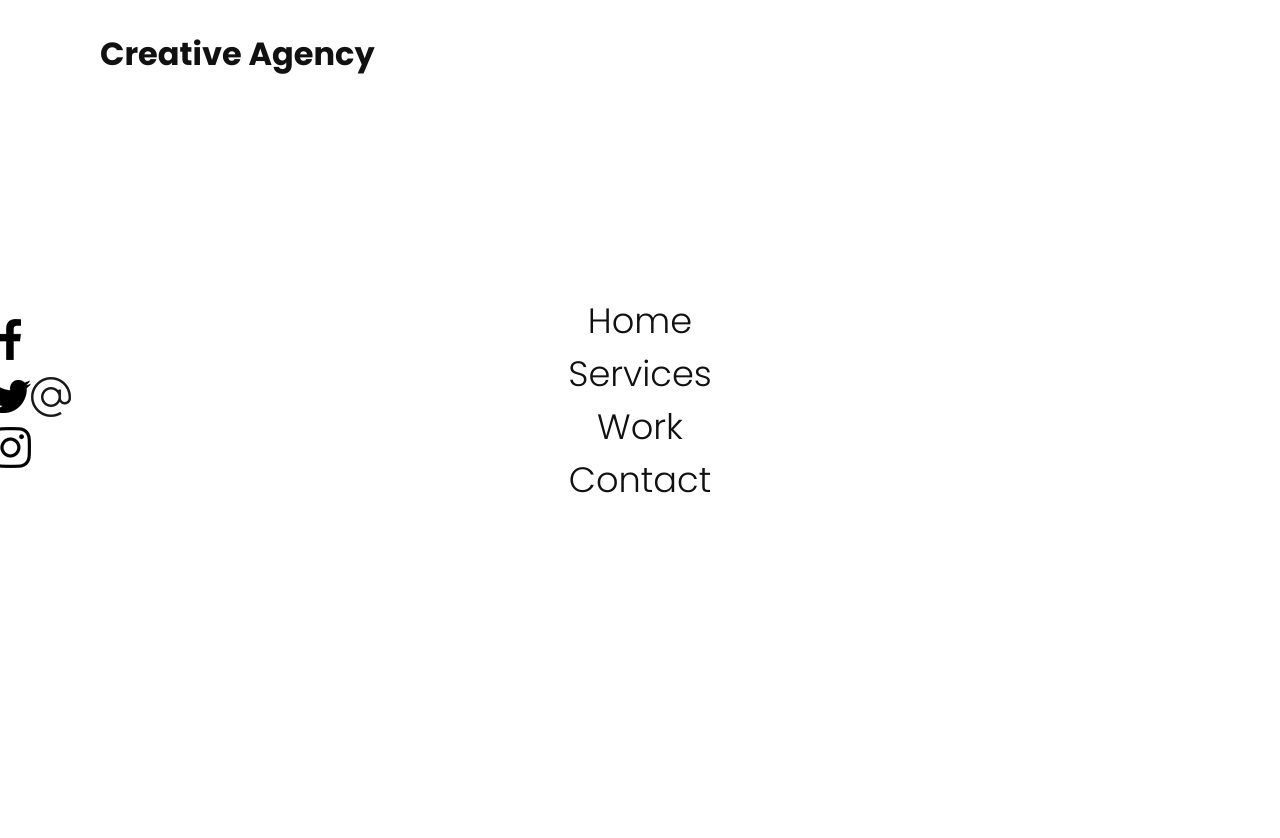
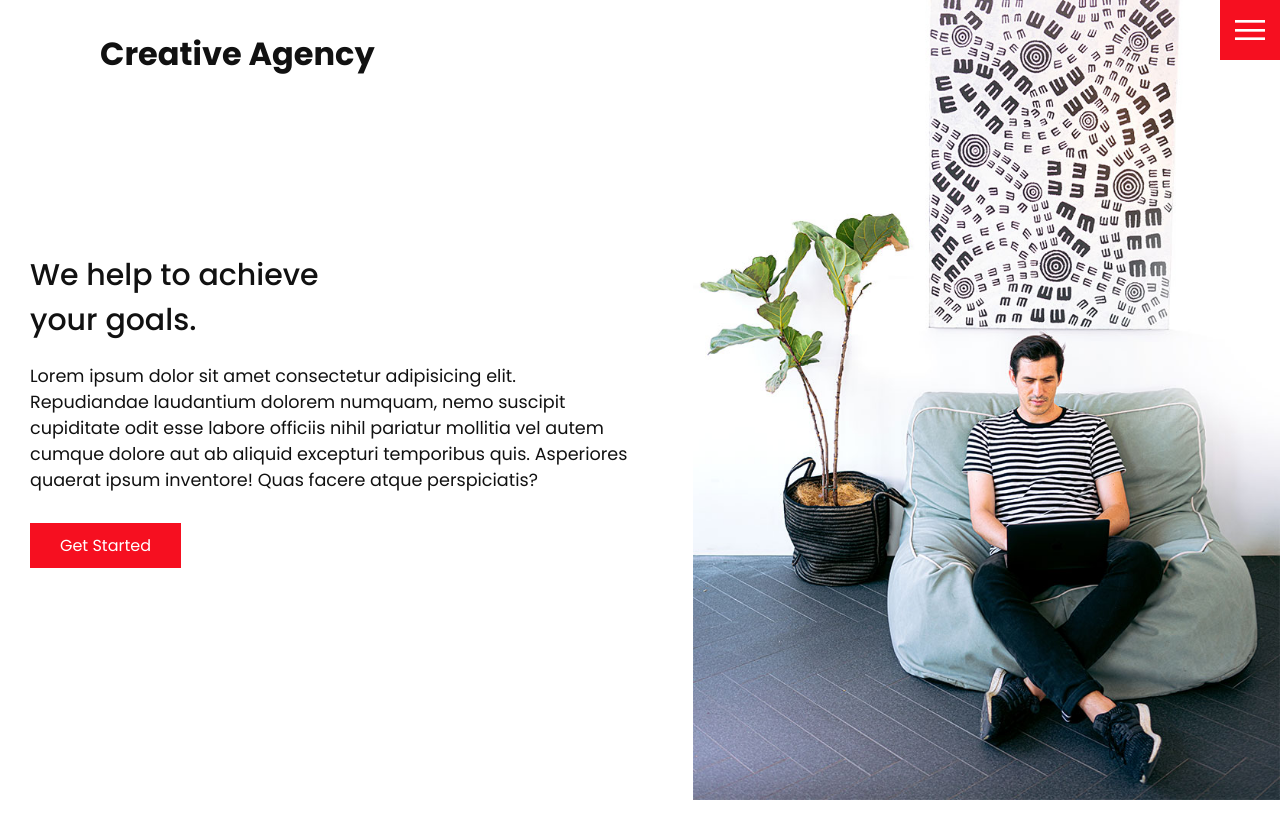
Before and after one commit to Mickey374/Creative-Agency-Website, a plain HTML site: page index.html in a window 1280 px wide. Drawn offline with Linux system fonts and the light colour scheme.

Commit message:
Added a JS toggle effect for the active class defined in the CSS to show the navigation and close button onclick

```diff
--- a/css/style.css
+++ b/css/style.css
@@ -58,7 +58,7 @@ section{
     left: 100px;
     font-size: 2rem;
     font-weight: 700;
-    z-index: 25;
+    z-index: 30;
 }
 
 /*TOGGLE*/
@@ -69,7 +69,7 @@ section{
     width: 60px;
     height: 60px;
     background: var(--primary-color) url(../images/menu.png);
-    z-index: 20;
+    z-index: 30;
     background-size: 30px;
     background-repeat: no-repeat;
     background-position: center;
@@ -93,7 +93,7 @@ section{
     width: 100%;
     height: 100%;
     background-color: #fff;
-    z-index: 20;
+    z-index: 25;
     display: flex;
     justify-content: center;
     align-items: center;
@@ -133,7 +133,18 @@ section{
     display: flex;
     justify-content: center;
     align-items: center;
+}
 
+.navigation .social-bar a{
+    display: inline-block;
+    transform: scale(0.5);
+
+}
+
+.navigation .email-icon{
+    position: absolute;
+    bottom: 20px;
+    transform: scale(0.5);
 }
 
 /*HOME CONTENT*/
--- a/index.html
+++ b/index.html
@@ -10,8 +10,8 @@
   <body>
     <header>
       <div class="logo">Creative Agency</div>
-      <div class="toggle active"></div>
-      <div class="navigation active">
+      <div class="toggle "></div>
+      <div class="navigation ">
         <ul>
           <li><a href="index.html">Home</a></li>
           <li><a href="services.html">Services</a></li>
--- a/js/script.js
+++ b/js/script.js
@@ -0,0 +1,10 @@
+
+
+const menu_toggle = document.querySelector('.toggle');
+const navigation = document.querySelector('.navigation')
+
+menu_toggle.addEventListener('click', function(){
+    menu_toggle.classList.toggle('active');
+
+    navigation.classList.toggle('active');
+})
```
